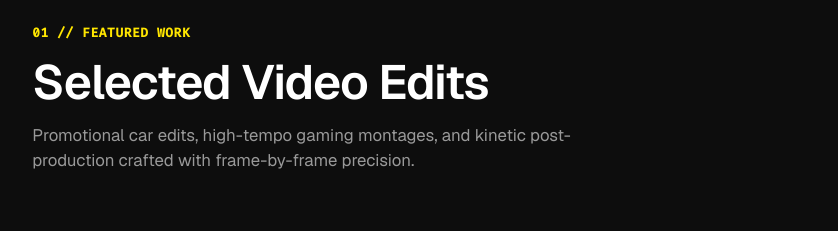
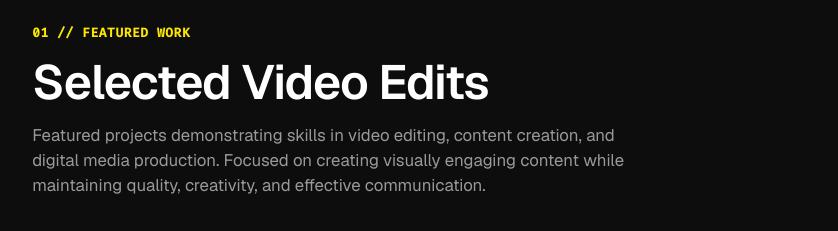
Before and after one commit to SHDYUU/shedrack-portfolio, a website: page index.html in a window 1280 px wide. Shown: the part 1140-1371 px from the top of the page, without its empty margins (19-857 px from the left). Drawn offline with nearby package versions, Linux system fonts and the light colour scheme; files whose address does not match are found by name.

Commit message:
-minor subtitle change

```diff
--- a/index.html
+++ b/index.html
@@ -149,8 +149,9 @@
           <div class="section-header">
             <div class="section-tag">01 // FEATURED WORK</div>
             <h2 class="section-title">Selected Video Edits</h2>
-            <p class="section-subtitle">Promotional car edits, high-tempo gaming montages, and kinetic post-production
-              crafted with frame-by-frame precision.</p>
+            <p class="section-subtitle">Featured projects demonstrating skills in video editing, content creation, and
+              digital media production. Focused on creating visually engaging content while maintaining quality,
+              creativity, and effective communication.</p>
           </div>
 
           <div class="portfolio-grid" id="video-grid">
```
